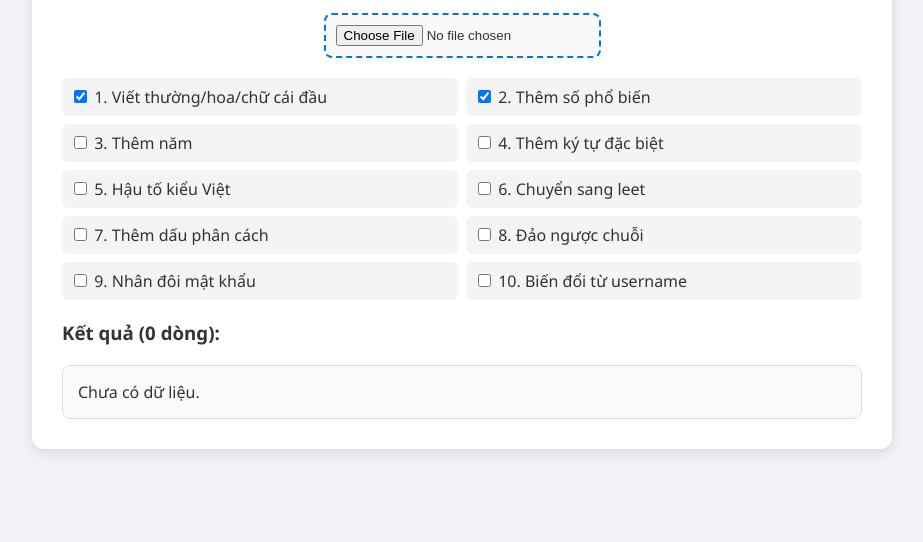
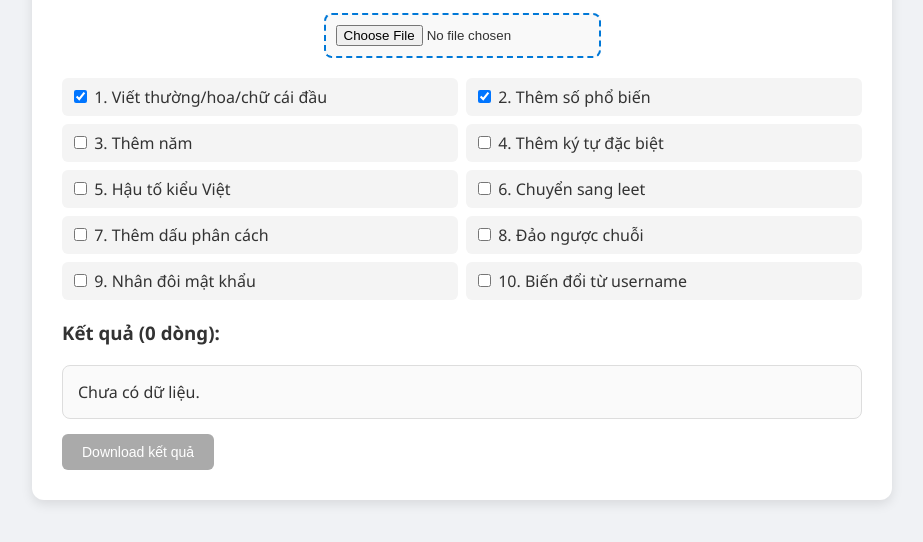
Before and after one commit to teddyvrp/garena-filter-tools, a plain HTML site: page index.html in a window 1280 px wide. Shown: the part 168-710 px from the top of the page, without its empty margins (178-1101 px from the left). Drawn offline with Linux system fonts and the light colour scheme.

Commit message:
Add files via upload

```diff
--- a/index.html
+++ b/index.html
@@ -60,6 +60,21 @@
       font-weight: bold;
       color: #0078d7;
     }
+    .btn-download {
+      display: inline-block;
+      margin-top: 15px;
+      padding: 10px 20px;
+      background: #0078d7;
+      color: #fff;
+      border: none;
+      border-radius: 6px;
+      cursor: pointer;
+      font-size: 14px;
+    }
+    .btn-download:disabled {
+      background: #aaa;
+      cursor: not-allowed;
+    }
   </style>
 </head>
 <body>
@@ -86,6 +101,7 @@
 
     <h3>Kết quả (<span id="count">0</span> dòng):</h3>
     <div id="output">Chưa có dữ liệu.</div>
+    <button id="downloadBtn" class="btn-download" disabled>Download kết quả</button>
   </div>
 
 <script>
@@ -174,9 +190,11 @@ function processFile(content) {
   lastResult = Array.from(results).join("\n");
   document.getElementById("output").textContent = lastResult || "Không có kết quả.";
   document.getElementById("count").textContent = results.size;
+  document.getElementById("downloadBtn").disabled = results.size===0;
+}
 
-  // Auto download
-  if (lastResult) {
+document.getElementById("downloadBtn").addEventListener("click", function(){
+  if (!lastResult) return;
   const blob = new Blob([lastResult], {type: "text/plain"});
   const url = URL.createObjectURL(blob);
   const a = document.createElement("a");
@@ -184,8 +202,7 @@ function processFile(content) {
   a.download = "ket_qua.txt";
   a.click();
   URL.revokeObjectURL(url);
-  }
-}
+});
 </script>
 </body>
 </html>
```
Lines whose indentation alone changed are shown as unchanged.
